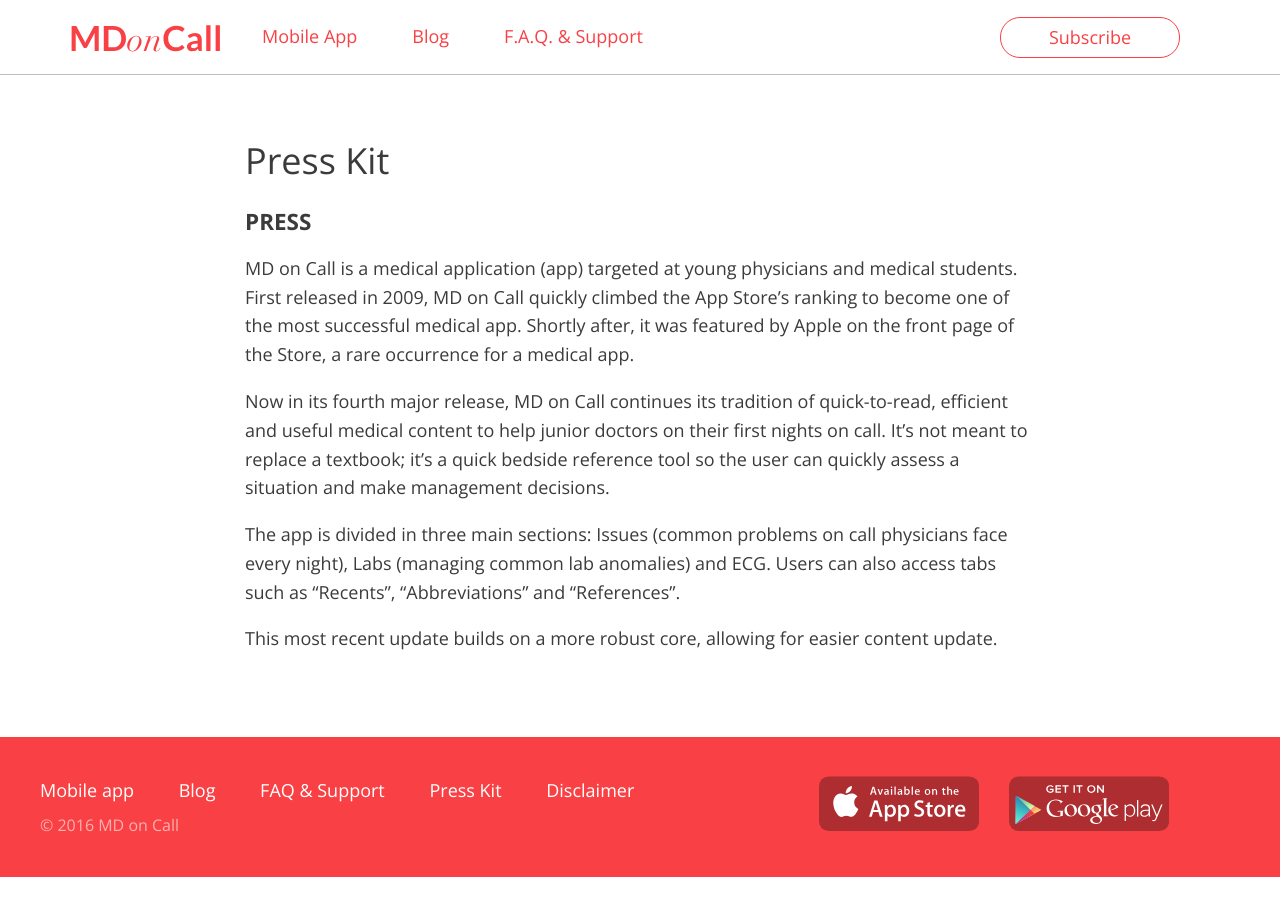
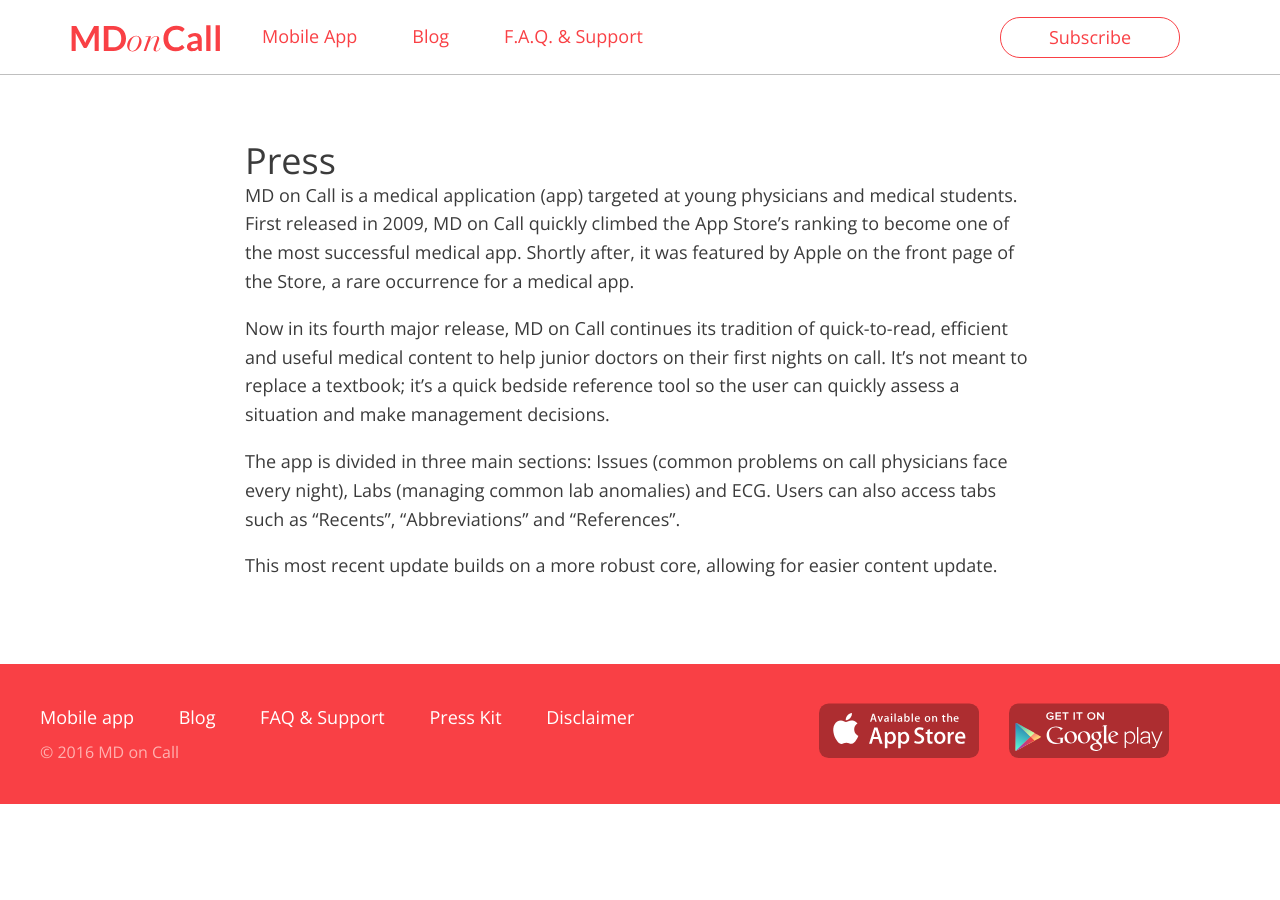
Before and after one commit to Messil/messil.github.io, a Jekyll site: the page built from presskit.md, in a window 1280 px wide. Built offline with Jekyll 4.4.1, drawn with Linux system fonts in a browser that asks for light colours.

Commit message:
Press try2

```diff
--- a/presskit.md
+++ b/presskit.md
@@ -1,10 +1,8 @@
 ---
 layout: page
-title : "Press Kit"
+title : "Press"
 permalink: "/presskit/"
 ---
-
-### PRESS ###
 
 MD on Call is a medical application (app) targeted at young physicians and medical students. First released in 2009, MD on Call quickly climbed the App Store’s ranking to become one of the most successful medical app. Shortly after, it was featured by Apple on the front page of the Store, a rare occurrence for a medical app.
 
```
